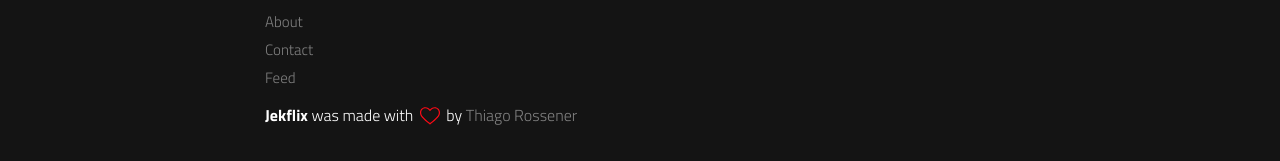
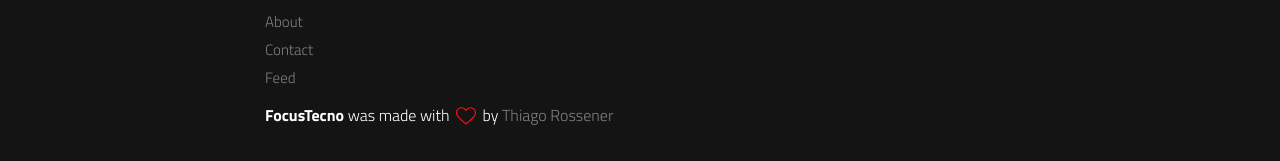
Before and after one commit to Focustecno/incredible-parsley, a Jekyll site: the page built from index.html, in a window 1280 px wide and 900 px high, scrolled down 2774 px. Shown: the part 736-897 px from the top of the window. Built offline with Jekyll 4.4.1, drawn with Linux system fonts in a browser that asks for light colours; a script that is not in the unit is left out.

Commit message:
footer.html: changed

```diff
--- a/_includes/footer.html
+++ b/_includes/footer.html
@@ -35,7 +35,7 @@
     {% include links.html %}
 
     <p>
-      <span>Jekflix</span> was made with <svg class="love"><use xlink:href="#icon-heart"></use></svg> by <a href="https://rossener.com" target="_blank" class="creator">Thiago Rossener</a>
+      <span>FocusTecno</span> was made with <svg class="love"><use xlink:href="#icon-heart"></use></svg> by <a href="https://rossener.com" target="_blank" class="creator">Thiago Rossener</a>
     </p>
 </footer>
 
```
